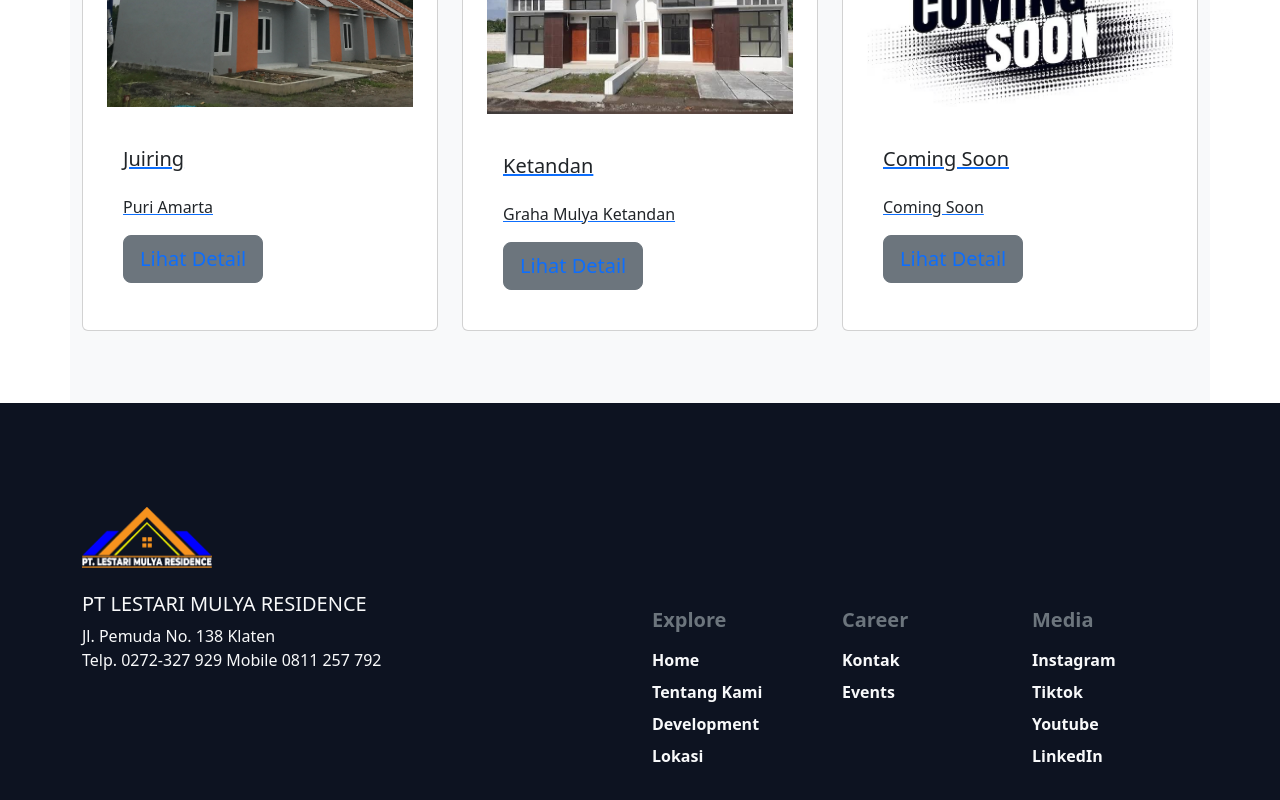
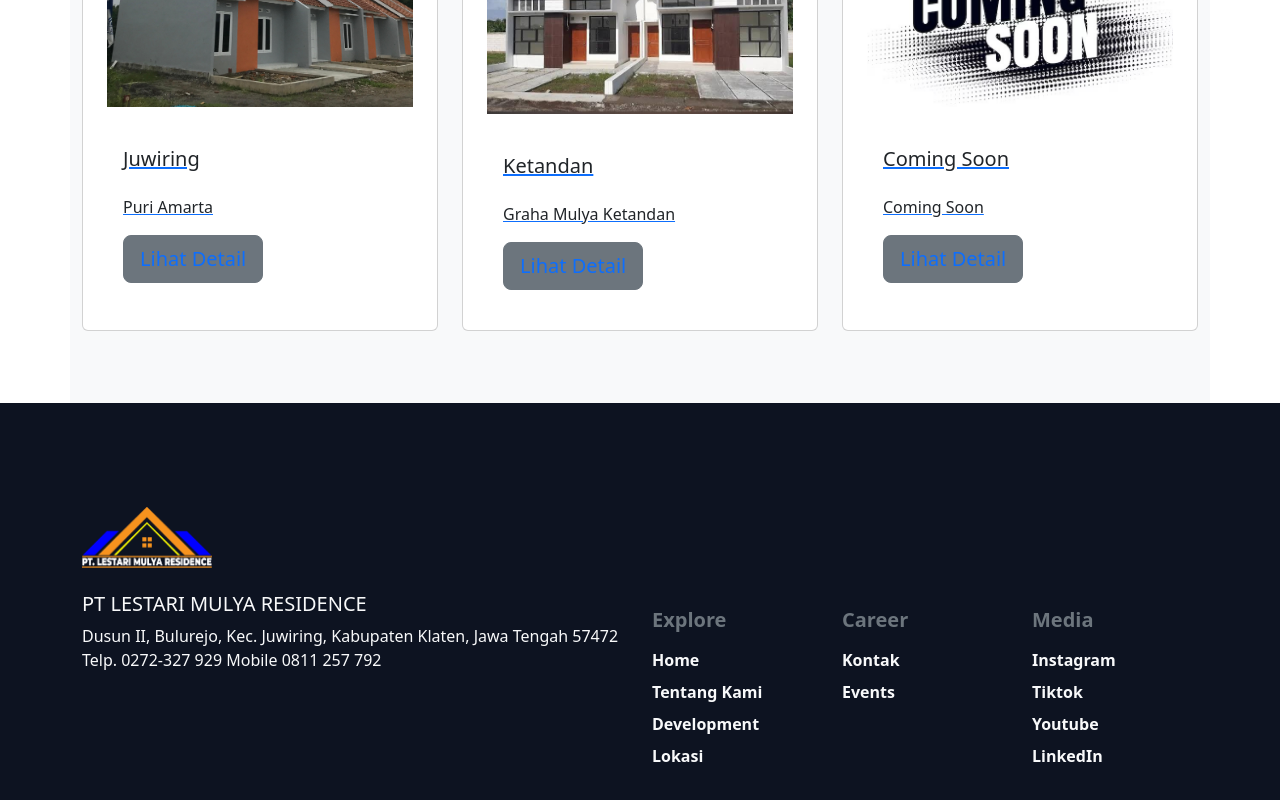
Before and after one commit to OctaLectzz/company-profile, a React (Vite) app: page / in a window 1280 px wide. Shown: the part 1675-2475 px from the top of the page. Built offline with nearby package versions, Linux system fonts and the light colour scheme.

Commit message:
revisi v5

```diff
--- a/src/components/Footer.jsx
+++ b/src/components/Footer.jsx
@@ -9,7 +9,7 @@ const FooterComponent = () => {
         <Row>
           <Col md={6}>
             <h5>PT LESTARI MULYA RESIDENCE</h5>
-            <div>Jl. Pemuda No. 138 Klaten</div>
+            <div>Dusun II, Bulurejo, Kec. Juwiring, Kabupaten Klaten, Jawa Tengah 57472</div>
             <div>Telp. 0272-327 929 Mobile 0811 257 792</div>
           </Col>
           <Col md={2}>
--- a/src/data/location.json
+++ b/src/data/location.json
@@ -1,7 +1,7 @@
 [
   {
     "img": "amarta",
-    "title": "Juiring",
+    "title": "Juwiring",
     "desc": "Puri Amarta",
     "slug": "puri-amarta",
     "name": "PURI AMARTA",
```
